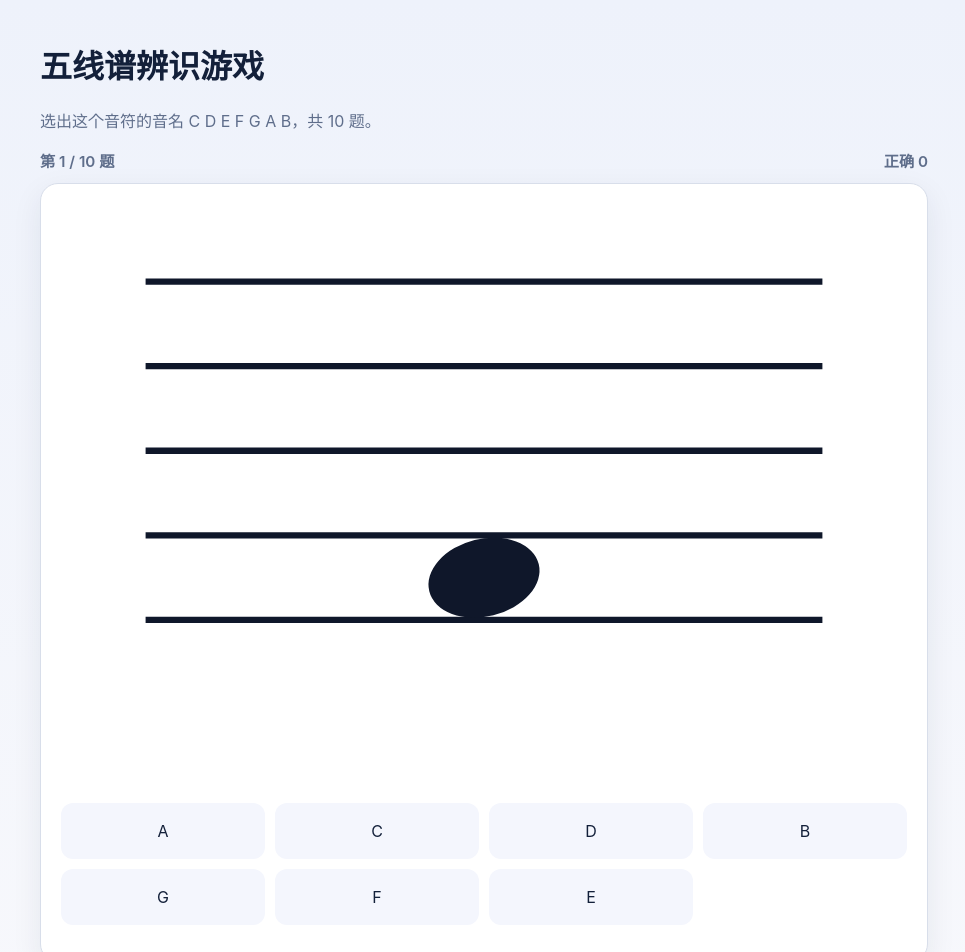
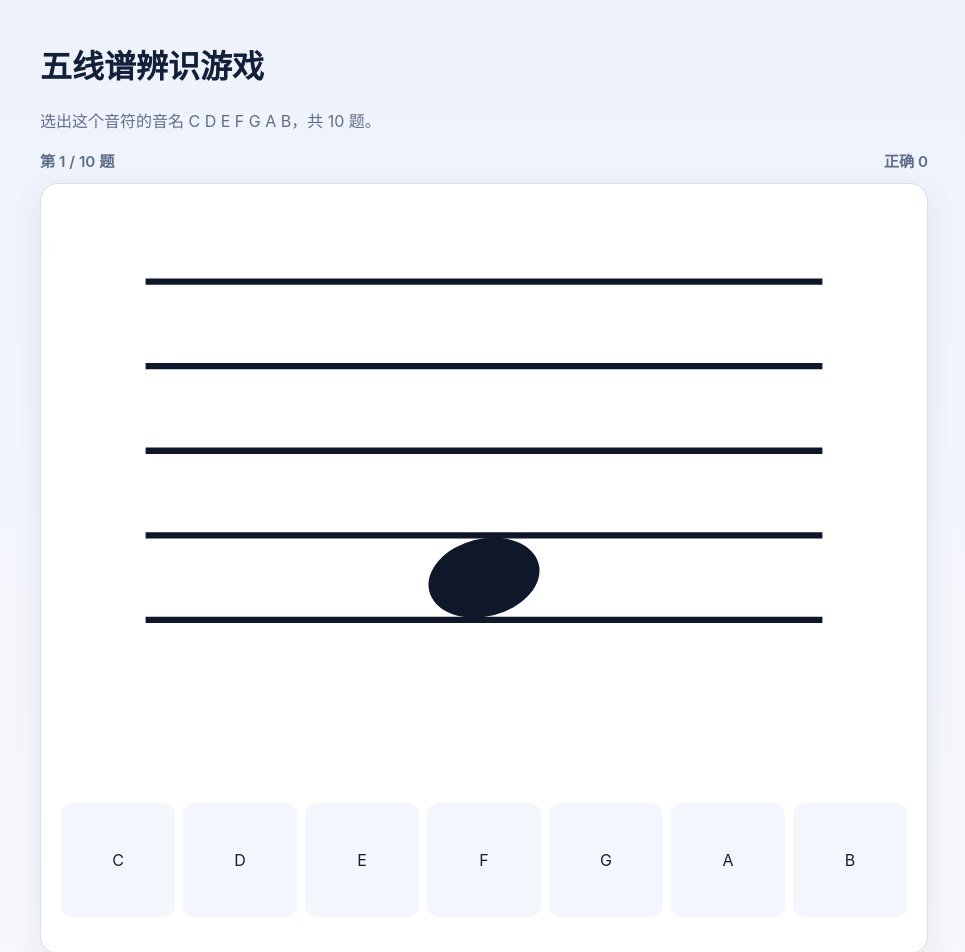
Before and after one commit to liangjiaxing/word-practice, a Next.js app: page /sight-reader in a window 1280 px wide. Shown: the top 952 px of the page, without its empty margins (156-1121 px from the left). Built offline with nearby package versions, Linux system fonts and the light colour scheme.

Commit message:
style: shrink choices to fixed A-G row

```diff
--- a/app/sight-reader/page.css
+++ b/app/sight-reader/page.css
@@ -89,20 +89,24 @@ body {
 
 .sr-choice-grid {
   display: grid;
-  grid-template-columns: repeat(4, minmax(0, 1fr));
-  gap: 10px;
+  grid-template-columns: repeat(7, minmax(0, 1fr));
+  gap: 8px;
   margin-bottom: 16px;
 }
 
 .sr-choice {
-  padding: 14px;
-  min-height: 56px;
+  padding: 10px;
+  min-height: 44px;
+  aspect-ratio: 1 / 1;
   background: #f4f6fd;
   color: var(--sr-text);
   border-radius: 12px;
   border: none;
   font: inherit;
   cursor: pointer;
+  display: inline-flex;
+  align-items: center;
+  justify-content: center;
 }
 
 .sr-choice.correct {
--- a/app/sight-reader/page.tsx
+++ b/app/sight-reader/page.tsx
@@ -131,10 +131,7 @@ export default function SightReaderPage() {
     return `正确率 ${((score / totalRounds) * 100).toFixed(0)}%，继续加油！`;
   })();
 
-  const choices: NotePitch[] = [
-    ...(["C", "D", "E", "F", "G", "A", "B"] as NotePitch[]).filter((n) => n !== question.answer),
-    question.answer,
-  ].sort(() => Math.random() - 0.5);
+  const options: NotePitch[] = ["C", "D", "E", "F", "G", "A", "B"];
 
   return (
     <main className="sr-app">
@@ -157,7 +154,7 @@ export default function SightReaderPage() {
           <StaffSVG pitch={question.answer} />
 
           <div className="sr-choice-grid">
-            {choices.map((option) => {
+            {options.map((option) => {
               const isCorrect = option === question.answer;
               let cls = "sr-choice";
               if (state !== "idle") {
```
